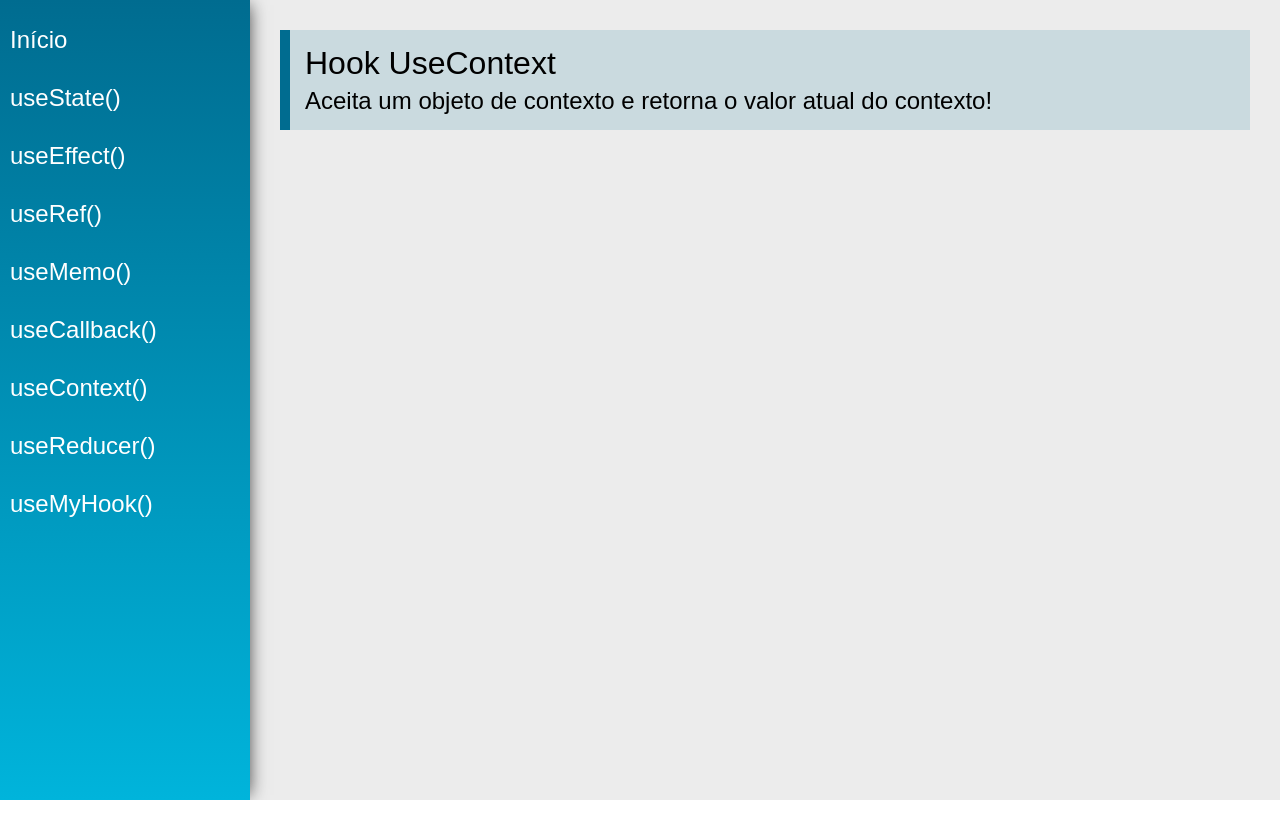
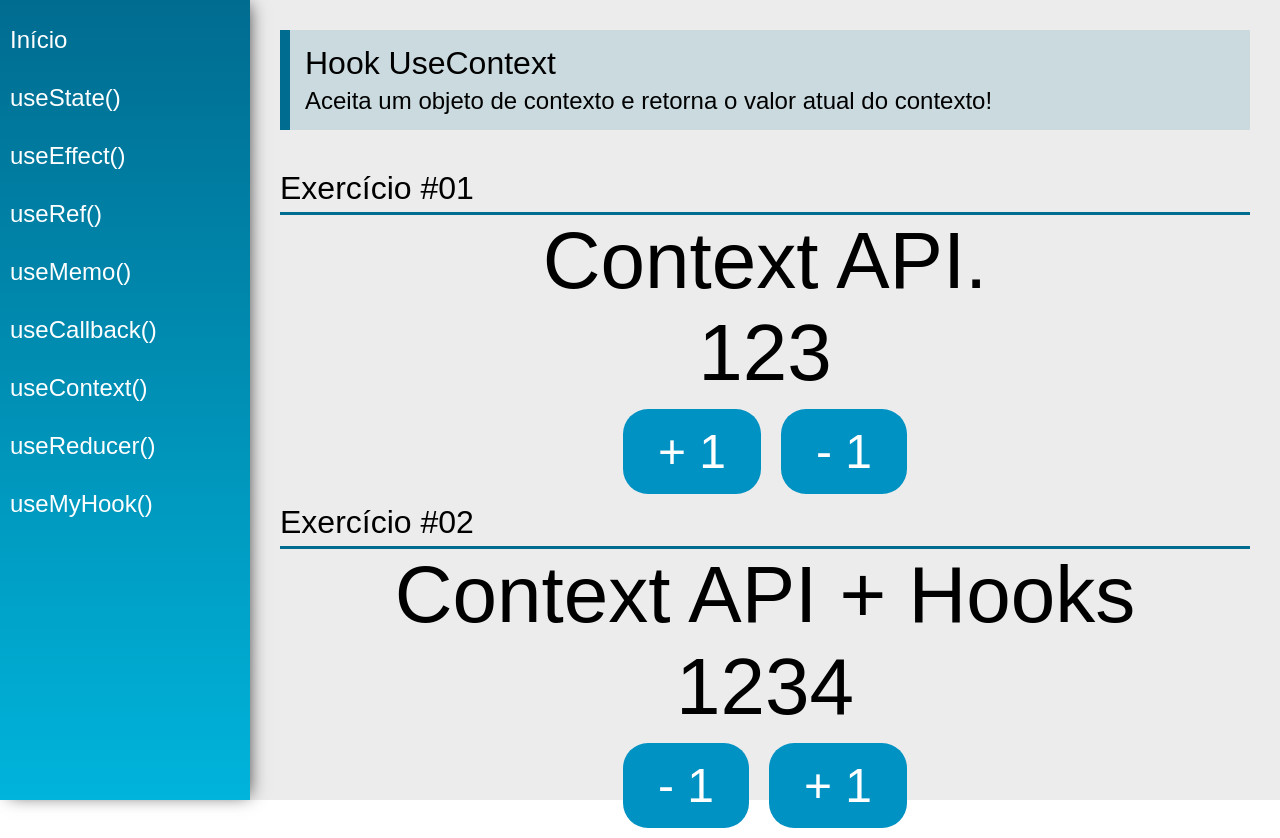
Before and after one commit to daniel-castilho/hooks, a React (Create React App) app: page /useContext in a window 1280 px wide. Before the commit the page ends 800 px from the top, so only its background shows below. Built offline with nearby package versions, Linux system fonts and the light colour scheme.

Commit message:
useContext

```diff
--- /dev/null
+++ b/src/data/DataContext.js
@@ -0,0 +1,10 @@
+import React from 'react';
+
+export const data = {
+    number: 123,
+    text: 'Context API.'
+}
+
+const DataContext = React.createContext(data);
+
+export default DataContext;
--- /dev/null
+++ b/src/data/Store.jsx
@@ -0,0 +1,32 @@
+import React, { useState } from "react";
+
+const initialState = {
+	number: 1234,
+	text: "Context API + Hooks",
+};
+
+export const AppContext = React.createContext(initialState);
+
+const Store = (props) => {
+    const [state, setState] = useState(initialState)
+
+    function updateState(key, value) {
+        setState({
+            ...state,
+            [key]: value
+        })
+    }
+
+	return (
+		<AppContext.Provider value={{
+            number: state.number,
+            text: state.text,
+            setNumber: n => updateState('number', n),
+            setText: t => updateState('text', t),
+        }}>
+			{props.children}
+		</AppContext.Provider>
+	);
+};
+
+export default Store;
--- a/src/views/App.jsx
+++ b/src/views/App.jsx
@@ -1,20 +1,27 @@
-import './App.css'
-import React from 'react'
-import { BrowserRouter as Router } from  'react-router-dom'
+import "./App.css";
+import React, { useState } from "react";
+import { BrowserRouter as Router } from "react-router-dom";
 
-import Menu from '../components/layout/Menu'
-import Content from '../components/layout/Content'
+import Menu from "../components/layout/Menu";
+import Content from "../components/layout/Content";
+import DataContext, { data } from "../data/DataContext";
+import Store from "../data/Store";
 
-const App = props => {
+const App = (props) => {
+	const [state, setState] = useState(data);
 
 	return (
+		<Store>
+			<DataContext.Provider value={{ state, setState }}>
 				<div className="App">
 					<Router>
 						<Menu />
 						<Content />
 					</Router>
 				</div>
-    )
-}
+			</DataContext.Provider>
+		</Store>
+	);
+};
 
-export default App
+export default App;
--- a/src/views/examples/UseContext.jsx
+++ b/src/views/examples/UseContext.jsx
@@ -1,15 +1,56 @@
-import React from 'react'
-import PageTitle from '../../components/layout/PageTitle'
+import React, { useContext, useEffect } from "react";
+import PageTitle from "../../components/layout/PageTitle";
+import SectionTitle from "../../components/layout/SectionTitle";
+
+import DataContext from "../../data/DataContext.js";
+import { AppContext } from "../../data/Store";
 
 const UseContext = (props) => {
-    return (
-        <div className="UseContext">
-            <PageTitle
-                title="Hook UseContext"
-                subtitle="Aceita um objeto de contexto e retorna o valor atual do contexto!"
-            />
-        </div>
-    )
-}
+	const {state, setState} = useContext(DataContext);
 
-export default UseContext
+	function addNumber(delta) {
+		setState({
+			...state,
+			number: state.number + delta,
+		});
+	}
+
+    const {number, text, setNumber, setText} = useContext(AppContext);
+
+    useEffect(() => {
+        if (number === 1250) {
+            setText('Vai!');
+        }
+    }, [number])
+
+	return (
+		<div className="UseContext">
+			<PageTitle
+				title="Hook UseContext"
+				subtitle="Aceita um objeto de contexto e retorna o valor atual do contexto!" />
+
+            <SectionTitle title="Exercício #01" />
+			<div className="center">
+				<span className="text">{state.text}</span>
+				<span className="text">{state.number}</span>
+
+                <div>
+                    <button className="btn" onClick={(e) => addNumber(1)}>+ 1</button>
+                    <button className="btn" onClick={(e) => addNumber(-1)}>- 1</button>
+                </div>
+			</div>
+
+            <SectionTitle title="Exercício #02" />
+            <div className="center">
+                <span className="text">{text}</span>
+                <span className="text">{number}</span>
+                <div>
+                    <button className="btn" onClick={() => setNumber(number -1)}>- 1</button>
+                    <button className="btn" onClick={() => setNumber(number +1)}>+ 1</button>
+                </div>
+            </div>
+		</div>
+	);
+};
+
+export default UseContext;
```
Also changed, not shown: src/index.js (+7 -7 lines). Lines whose indentation alone changed are shown as unchanged.
